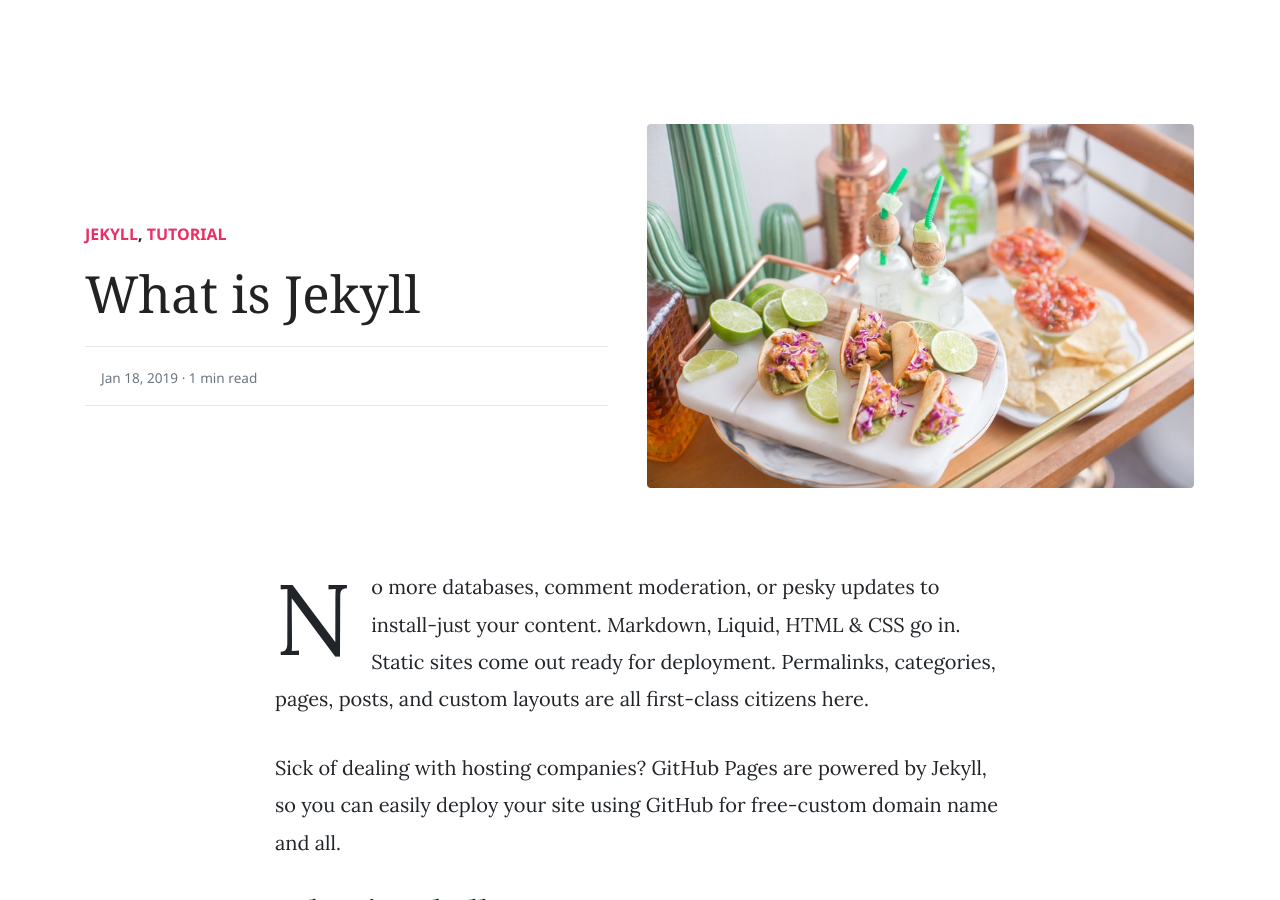
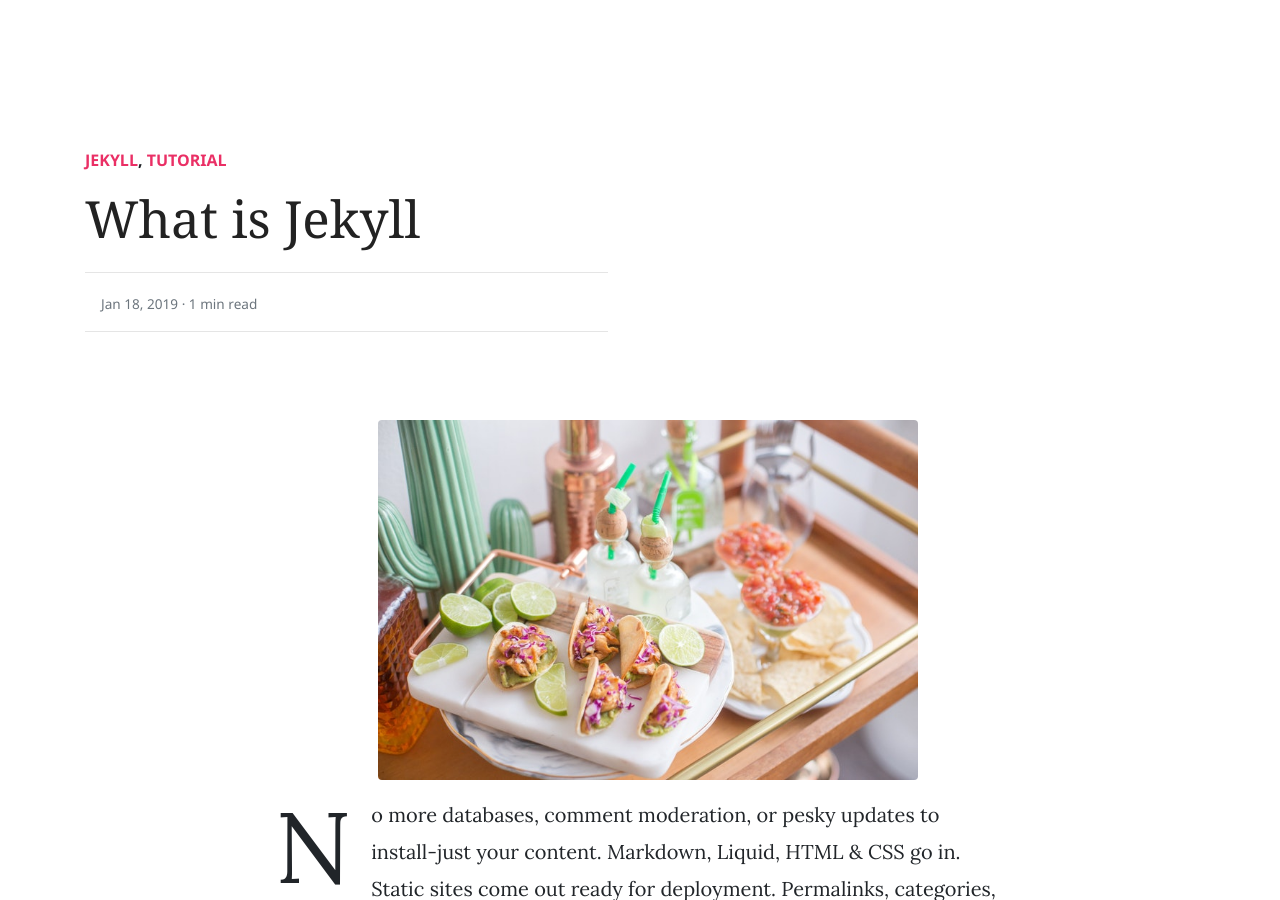
Before and after one commit to viccorrera/viccorrera.github.io, a Jekyll site: the page built from _posts/2019-01-18-customer-service.md, in a window 1280 px wide and 900 px high. Built offline with Jekyll 4.4.1, drawn with Linux system fonts in a browser that asks for light colours; nearby versions of some CDN libraries.

Commit message:
Push hero image to same formatting as content

```diff
--- a/_layouts/post.html
+++ b/_layouts/post.html
@@ -29,17 +29,6 @@
 						</small>
 					</div>
 				</div>
-				{% if page.image %}
-				<div class="col-md-6 pr-0 align-self-center">
-					<figure>
-						<img class="rounded" src="{% if page.image contains " ://" %}{{ page.image }}{% else %}{{
-							site.baseurl }}/{{ page.image }}{% endif %}" alt="{{ page.title }}">
-						{% if page.imagecaption %}
-						<figcaption class="text-center">{{page.imagecaption}}</figcaption>
-						{% endif %}
-					</figure>
-				</div>
-				{% endif %}
 			</div>
 		</div>
 	</div>
@@ -50,11 +39,25 @@
 
 
 <div class="container-lg pt-4 pb-4">
-	<div class="row justify-content-center">
+
+	<div class="justify-content-center d-flex">
+		<!-- Hero Image -->
+		{% if page.image %}
+		<div class="col-md-6 pr-0 align-self-center">
+			<figure>
+				<img class="rounded" src="{% if page.image contains " ://" %}{{ page.image }}{% else %}{{ site.baseurl
+					}}/{{ page.image }}{% endif %}" alt="{{ page.title }}">
+				{% if page.imagecaption %}
+				<figcaption class="text-center">{{page.imagecaption}}</figcaption>
+				{% endif %}
+			</figure>
+		</div>
+		{% endif %}
+	</div>
 
 
+	<div class="row justify-content-center">
 		<div class="col-md-12 col-lg-8">
-
 			<!-- Article -->
 			<article class="article-post">
 				{{ content }}
```
